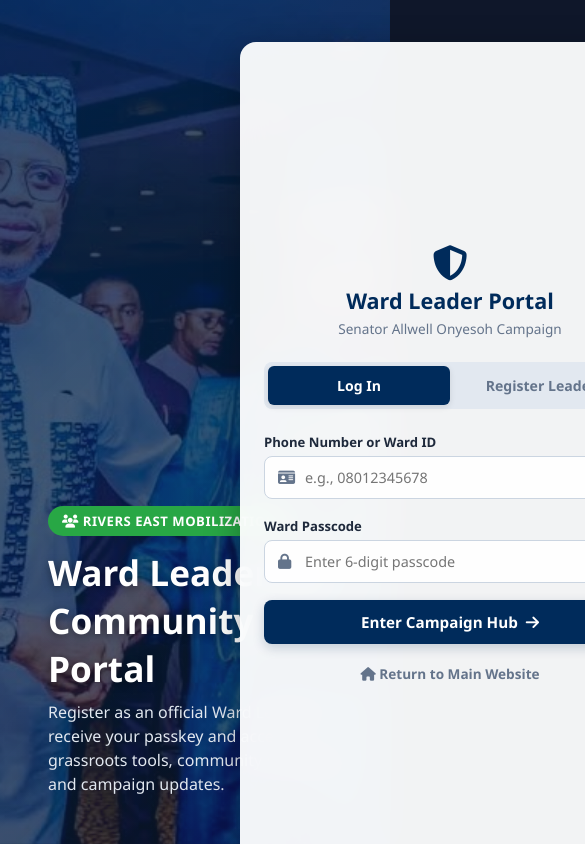
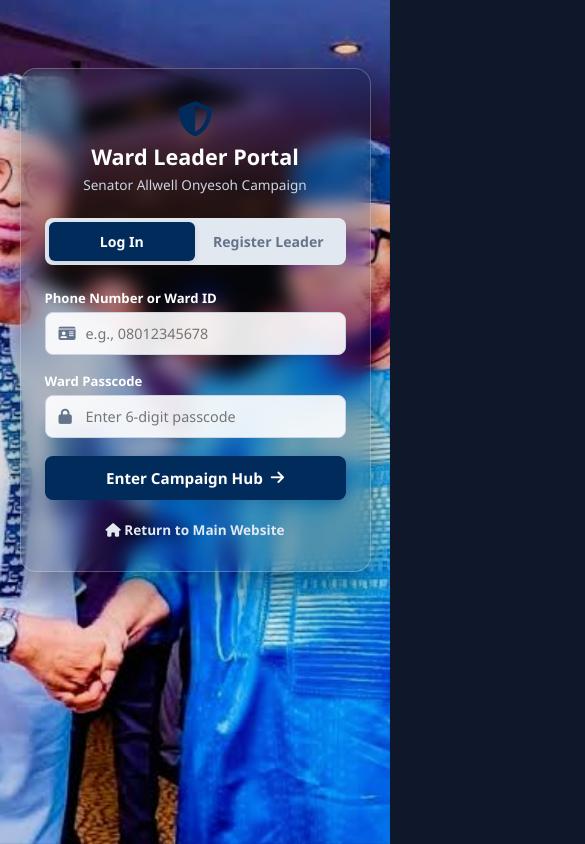
Before and after one commit to edikanoffiong2003-collab/APC, a website: page mobilizer-login.html in a window 390 px wide. Shown: the top 844 px of the page, 585 px wide, since content can reach past the window. Drawn offline with Linux system fonts and the light colour scheme.

Commit message:
update the mobilizer-login.html

```diff
--- a/mobilizer-login.html
+++ b/mobilizer-login.html
@@ -333,36 +333,66 @@
     }
   }
 
-  /* FORCE LAPTOP-STYLE SIDE-BY-SIDE SPLIT-SCREEN ON MOBILE */
+  /* MOBILE VIEW: STACKED LAYOUT WITH TRANSPARENT GLASS LOGIN CARD */
   @media (max-width: 900px) {
-    body, html {
-      overflow-x: auto !important;
-      width: max-content !important;
-      min-width: 100vw !important;
+    .portal-wrapper {
+      flex-direction: column !important;
+      height: 100vh !important;
+      position: relative;
+      overflow-y: auto;
     }
 
-    .portal-wrapper {
-      display: flex !important;
-      flex-direction: row !important;
+    /* Slideshow covers the full background */
+    .hero-slideshow-container {
+      position: fixed !important;
+      top: 0;
+      left: 0;
       width: 100vw !important;
       height: 100vh !important;
-      min-width: 900px !important; /* Forces phone browsers to render full desktop width */
-    }
-
-    .hero-slideshow-container {
-      flex: 1 !important;
-      height: 100% !important;
-      display: block !important;
+      z-index: 1;
     }
 
     .hero-overlay {
-      display: flex !important;
+      display: none !important; /* Keep background images fully visible */
     }
 
+    /* Transparent Login Panel for Mobile */
     .login-panel {
-      width: 460px !important;
-      height: 100% !important;
-      flex-shrink: 0 !important;
+      position: relative !important;
+      z-index: 10;
+      width: 90% !important;
+      max-width: 400px !important;
+      margin: 8vh auto !important;
+      height: auto !important;
+
+      /* Transparent Frosted Glass Effect (Reduced opacity to clearly see background picture) */
+      background: rgba(15, 23, 42, 0.22) !important;
+      backdrop-filter: blur(10px) !important;
+      -webkit-backdrop-filter: blur(10px) !important;
+      border: 1px solid rgba(255, 255, 255, 0.25) !important;
+      border-radius: 16px !important;
+      padding: 2rem 1.5rem !important;
+      box-shadow: 0 15px 35px rgba(0, 0, 0, 0.4) !important;
+    }
+
+    /* Adjust text and label colors for readability over transparency */
+    .login-panel .brand-header h3,
+    .login-panel .form-group label {
+      color: #ffffff !important;
+    }
+
+    .login-panel .brand-header p {
+      color: #cbd5e1 !important;
+    }
+
+    .login-panel .input-wrapper input,
+    .login-panel .input-wrapper select {
+      background: rgba(255, 255, 255, 0.9) !important;
+      color: #0f172a !important;
+    }
+
+    .login-panel .back-home {
+      color: #e2e8f0 !important;
     }
   }
 
```
